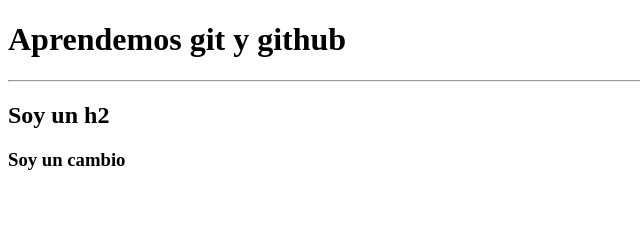
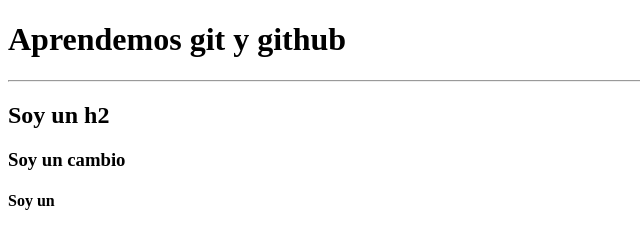
Before and after one commit to joselautaro/git-github, a plain HTML site: page index.html in a window 1280 px wide. Shown: the full height of the page, 0-640 px from the left. Drawn offline with Linux system fonts and the light colour scheme.

Commit message:
Hacemos un h4

```diff
--- a/index.html
+++ b/index.html
@@ -15,6 +15,7 @@
     <h2>Soy un h2</h2>
 
     <h3>Soy un cambio</h3>
+    <h4>Soy un <h4>
 
 
 
```
